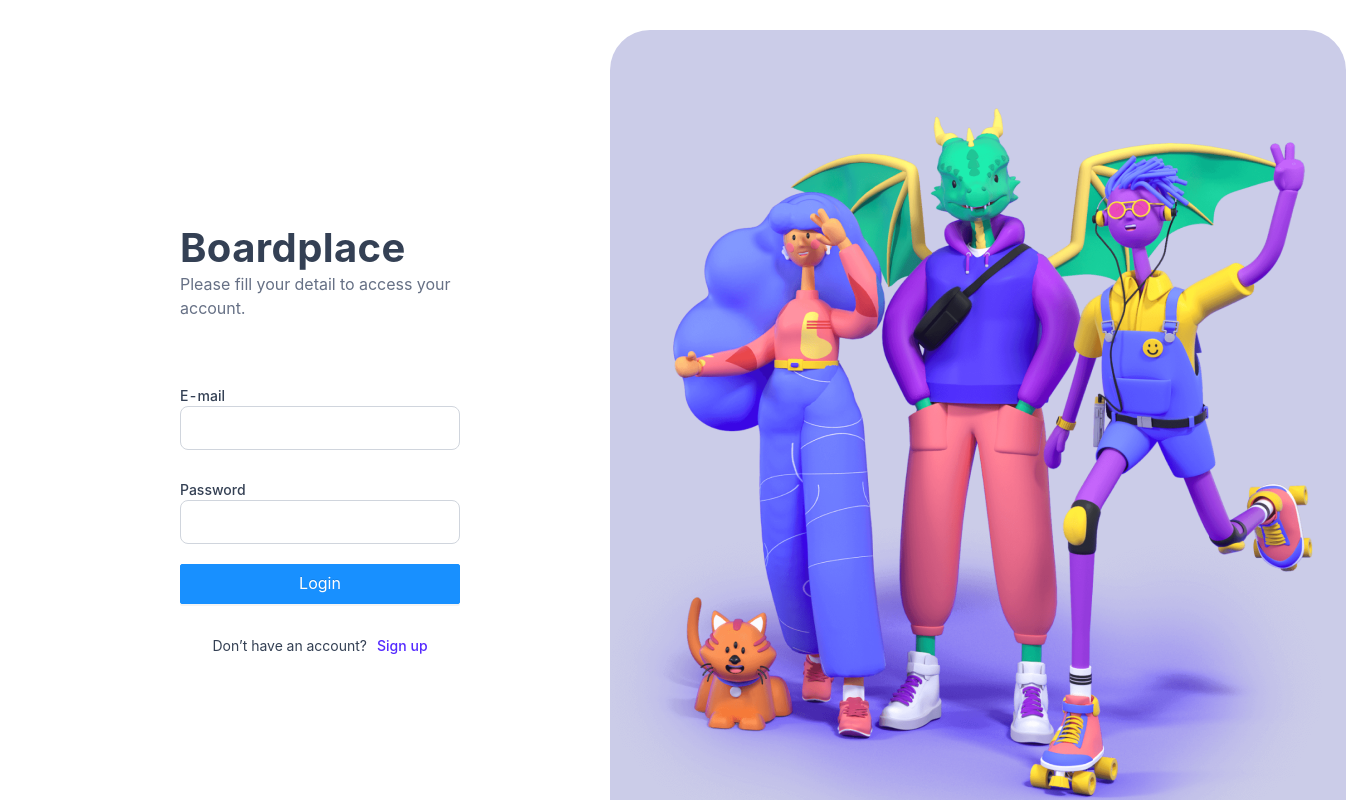
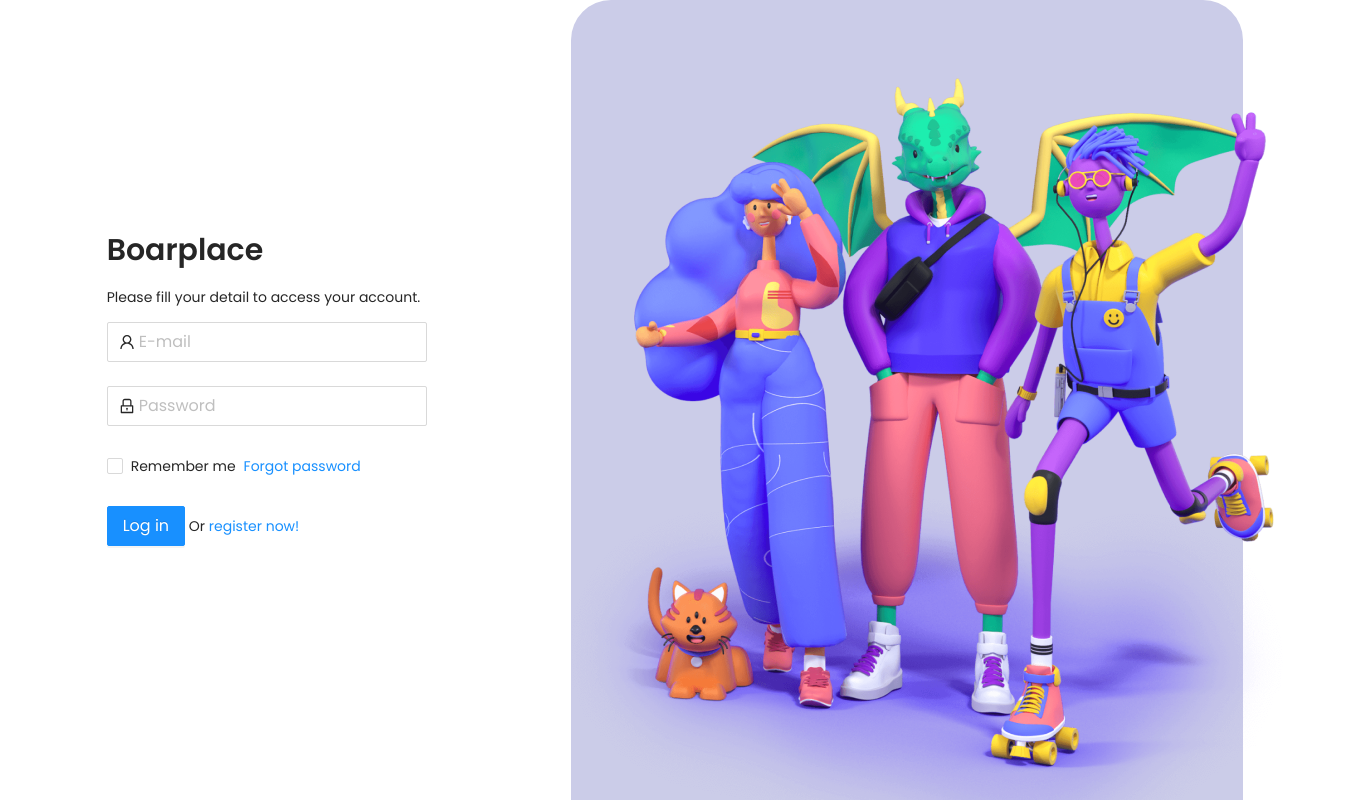
Before and after one commit to DudaLipinski/Boardplace, a React (Create React App) app: page /login in a window 1280 px wide. Shown: the top 800 px of the page, 1346 px wide, since content can reach past the window. Built offline with nearby package versions, Linux system fonts and the light colour scheme.

Commit message:
feat(components): update login and dashboard to use ant

```diff
--- a/package.json
+++ b/package.json
@@ -3,6 +3,7 @@
   "version": "0.1.0",
   "private": true,
   "dependencies": {
+    "@ant-design/icons": "^4.7.0",
     "@testing-library/jest-dom": "^5.16.5",
     "@testing-library/react": "^13.4.0",
     "@testing-library/user-event": "^13.5.0",
--- a/src/App.css
+++ b/src/App.css
@@ -1,39 +1,22 @@
-.App {
-  text-align: center;
+.trigger {
+  padding: 0 24px;
+  font-size: 18px;
+  line-height: 64px;
+  cursor: pointer;
+  transition: color 0.3s;
 }
 
-.App-logo {
-  height: 40vmin;
-  pointer-events: none;
+.trigger:hover {
+  color: #1890ff;
 }
 
-@media (prefers-reduced-motion: no-preference) {
-  .App-logo {
-    animation: App-logo-spin infinite 20s linear;
-  }
+.logo {
+  display: block;
+  margin: 0 auto;
+  width: 80%;
 }
 
-.App-header {
-  background-color: #282c34;
-  min-height: 100vh;
-  display: flex;
-  flex-direction: column;
-  align-items: center;
-  justify-content: center;
-  font-size: calc(10px + 2vmin);
-  color: white;
+.ant-layout.ant-layout-has-sider {
+  flex-direction: row;
+  height: 100vh;
 }
-
-.App-link {
-  color: #61dafb;
-}
-
-@keyframes App-logo-spin {
-  from {
-    transform: rotate(0deg);
-  }
-
-  to {
-    transform: rotate(360deg);
-  }
-}
--- a/src/AppRoutes.jsx
+++ b/src/AppRoutes.jsx
@@ -1,21 +1,38 @@
-import { Routes, Route } from "react-router-dom"
-import { Login } from "./pages/Login/Login"
-import { CreateAccount } from "./pages/CreateAccount/CreateAccount"
-import { Dashboard } from "./pages/Dashboard/Dashboard"
-import { Profile } from "./pages/Profile"
-import { FirstPlayer } from "./pages/FirstPlayer/FirstPlayer"
+import { Routes, Route } from 'react-router-dom'
+import { Login } from './pages/Login/Login'
+import { CreateAccount } from './pages/CreateAccount/CreateAccount'
+import { Dashboard } from './pages/Dashboard/Dashboard'
+import { Profile } from './pages/Profile'
+import { FirstPlayer } from './pages/FirstPlayer/FirstPlayer'
+import { useSelector } from 'react-redux'
+import { selectors as userSelectors } from './state/user'
+import { MenuLayoutWrapper } from './components/MenuLayoutWrapper/MenuLayoutWrapper'
 
-const appRoutes = () => {
-  return (
-    <Routes>
-      <Route path="/" exact element={<Login />} />
-      <Route path="/login" element={<Login />} />
-      <Route path="/create-account" element={<CreateAccount />} />
-      <Route path="/dashboard" element={<Dashboard />} />
-      <Route path="/profile" element={<Profile />} />
-      <Route path="/first-player" element={<FirstPlayer />} />
-    </Routes>
+const AppRoutes = () => {
+  const isLoggedIn = useSelector(userSelectors.getIsLoggedIn)
+
+  return isLoggedIn ? (
+    // <AuthenticatedRoutes></AuthenticatedRoutes>
+
+    <MenuLayoutWrapper>
+      <Routes>
+        {/* logged in */}
+        <Route path="/profile" element={<Profile />} />
+        <Route path="/first-player" element={<FirstPlayer />} />
+        <Route path="*" element={<Dashboard />} />
+      </Routes>
+    </MenuLayoutWrapper>
+  ) : (
+    // <UnauthenticatedRoutes></UnauthenticatedRoutes>
+    <div>
+      <Routes>
+        {/* logget out */}
+        <Route path="/login" element={<Login />} />
+        <Route path="/create-account" element={<CreateAccount />} />
+        <Route path="*" element={<Login />} />
+      </Routes>
+    </div>
   )
 }
 
-export default appRoutes
+export default AppRoutes
--- /dev/null
+++ b/src/components/MenuLayoutWrapper/MenuLayoutWrapper.jsx
@@ -0,0 +1,117 @@
+import React, { useState, createElement } from 'react'
+
+import { useNavigate } from 'react-router-dom'
+// import { useSelector } from 'react-redux'
+// import { selectors as userSelectors } from '../../state/user'
+import { useDispatch } from 'react-redux'
+import { actions as userActions } from '../../state/user'
+
+import * as Styled from './MenuLayoutWrapper.styles'
+import character from '../../assets/character_2.png'
+
+import {
+  HomeOutlined,
+  TrophyOutlined,
+  UserOutlined,
+  MenuUnfoldOutlined,
+  MenuFoldOutlined,
+  LogoutOutlined,
+} from '@ant-design/icons'
+import { Button, Layout, Menu as SidebarMenu, Switch } from 'antd'
+const { Header, Sider, Content } = Layout
+
+const getItem = (label, key, icon, children, type) => {
+  return {
+    key,
+    icon,
+    children,
+    label,
+    type,
+  }
+}
+const items = [
+  getItem('Home', 'home', <HomeOutlined />),
+  getItem('Matches', 'matches', <TrophyOutlined />),
+  getItem('Profile', 'profile', <UserOutlined />),
+]
+
+export const MenuLayoutWrapper = ({ children }) => {
+  const dispatch = useDispatch()
+  const navigate = useNavigate()
+
+  const [collapsed, setCollapsed] = useState(false)
+
+  const [theme, setTheme] = useState('light')
+  const [current, setCurrent] = useState('1')
+  const changeTheme = (value) => {
+    setTheme(value ? 'dark' : 'light')
+  }
+  const onClick = (e) => {
+    console.log('click ', e)
+    setCurrent(e.key)
+  }
+
+  const doLogout = () => {
+    dispatch(userActions.removeUser())
+    navigate('/login')
+  }
+
+  return (
+    <Layout
+      style={{
+        height: '100vh',
+      }}
+    >
+      <Sider
+        trigger={true}
+        collapsible
+        collapsed={collapsed}
+        theme={theme}
+        style={{ padding: '30px 0' }}
+      >
+        <img className="logo" src={character} alt="" />
+        <SidebarMenu
+          theme={theme}
+          onClick={onClick}
+          selectedKeys={[current]}
+          mode="inline"
+          items={items}
+        />
+      </Sider>
+      <Layout className="site-layout">
+        <Header
+          className="site-layout-background"
+          style={{ padding: 0, background: 'white' }}
+        >
+          <Styled.HeaderWrapper>
+            {createElement(collapsed ? MenuUnfoldOutlined : MenuFoldOutlined, {
+              className: 'trigger',
+              onClick: () => setCollapsed(!collapsed),
+            })}
+            <div>
+              <Switch
+                checked={theme === 'dark'}
+                onChange={changeTheme}
+                checkedChildren="Dark"
+                unCheckedChildren="Light"
+              />
+              <Styled.Logout onClick={doLogout} shape="round" size="small">
+                Logout
+              </Styled.Logout>
+            </div>
+          </Styled.HeaderWrapper>
+        </Header>
+        <Content
+          className="site-layout-background"
+          style={{
+            margin: '24px 16px',
+            padding: 24,
+            minHeight: 280,
+          }}
+        >
+          {children}
+        </Content>
+      </Layout>
+    </Layout>
+  )
+}
--- /dev/null
+++ b/src/components/MenuLayoutWrapper/MenuLayoutWrapper.styles.js
@@ -0,0 +1,19 @@
+import styled from 'styled-components'
+import { Button as AntButton } from 'antd'
+
+export const Logout = styled(AntButton)`
+  margin: 0 20px;
+  padding: 0 15px;
+
+  span {
+    font-size: 13px;
+  }
+`
+
+export const HeaderWrapper = styled.div`
+  display: flex;
+  flex-direction: row;
+  align-content: center;
+  align-items: center;
+  justify-content: space-between;
+`
--- a/src/index.css
+++ b/src/index.css
@@ -1,7 +1,7 @@
 body {
   margin: 0;
-  font-family: 'Inter', sans-serif;
-  font-family: 'Poppins', sans-serif;
+  font-family: 'Inter', sans-serif !important;
+  font-family: 'Poppins', sans-serif !important;
   -webkit-font-smoothing: antialiased;
   -moz-osx-font-smoothing: grayscale;
 }
--- a/src/pages/Login/Login.jsx
+++ b/src/pages/Login/Login.jsx
@@ -1,73 +1,124 @@
-import React from "react"
-import { useNavigate } from "react-router-dom"
-import * as Styled from "./Login.styles"
-import { authUser } from "../../services"
-import { useDispatch } from "react-redux"
-import { actions as userActions } from "../../state/user"
-import illustration from "../../assets/loginIllustration.png"
+import React from 'react'
+import { authUser } from '../../services'
+
+import { useNavigate } from 'react-router-dom'
+import { useDispatch } from 'react-redux'
+import { actions as userActions } from '../../state/user'
+
+import * as Styled from './Login.styles'
+import { Link } from 'react-router-dom'
+import { Col, Row, Typography, Button, Checkbox, Form, Input } from 'antd'
+import { LockOutlined, UserOutlined } from '@ant-design/icons'
+import illustration from '../../assets/loginIllustration.png'
+
+const { Title, Paragraph } = Typography
 
 export const Login = () => {
   const dispatch = useDispatch()
   const navigate = useNavigate()
 
-  const doLogin = (event) => {
-    event.preventDefault()
-
-    const formData = new FormData(event.target)
-    const login = {}
-
-    for (const [key, value] of formData.entries()) {
-      login[key] = value
+  const onFinishFailed = (errorInfo) => {
+    alert('Failed:', errorInfo)
   }
 
-    authUser(login)
+  const doLogin = (userData) => {
+    authUser(userData)
       .then((user) => {
         dispatch(userActions.removeUser())
         dispatch(userActions.addUser(user))
       })
       .catch((error) => alert(error.message))
 
-    navigate("/dashboard")
+    navigate('/dashboard')
   }
 
   return (
     <>
       <Styled.Wrapper>
-        <Styled.Container>
+        <Row style={{ height: 'inherit' }}>
+          <Col xs={24} md={24} lg={10}>
             <Styled.WrapperForm>
-            <Styled.Title>Boardplace</Styled.Title>
-            <Styled.Description>
+              <div style={{ width: '60%' }}>
+                <Title level={2}>Boarplace</Title>
+                <Paragraph>
                   Please fill your detail to access your account.
-            </Styled.Description>
-            <Styled.Form onSubmit={doLogin}>
-              <Styled.Label htmlFor="email">E-mail</Styled.Label>
-              <Styled.Field
-                type="email"
+                </Paragraph>
+                <Form
+                  name="normal_login"
+                  className="login-form"
+                  initialValues={{
+                    remember: true,
+                  }}
+                  onFinishFailed={onFinishFailed}
+                  onFinish={doLogin}
+                >
+                  <Form.Item
                     name="email"
-                id="email"
-                required
-              ></Styled.Field>
-              <Styled.Label htmlFor="password">Password</Styled.Label>
-              <Styled.Field
+                    rules={[
+                      {
+                        required: true,
+                        message: 'Please input your e-mail!',
+                      },
+                    ]}
+                  >
+                    <Input
+                      size="large"
+                      prefix={<UserOutlined className="site-form-item-icon" />}
+                      placeholder="E-mail"
+                    />
+                  </Form.Item>
+                  <Form.Item
+                    name="password"
+                    rules={[
+                      {
+                        required: true,
+                        message: 'Please input your Password!',
+                      },
+                    ]}
+                  >
+                    <Input
+                      size="large"
+                      prefix={<LockOutlined className="site-form-item-icon" />}
                       type="password"
-                name="password"
-                id="password"
-                minength="8"
-                required
-              ></Styled.Field>
-              <Styled.Button size="large" type="primary">
-                Login
-              </Styled.Button>
-            </Styled.Form>
-            <Styled.SignUpText>
-              Don’t have an account?
-              <Styled.SignUp to="/create-account">Sign up</Styled.SignUp>
-            </Styled.SignUpText>
+                      placeholder="Password"
+                    />
+                  </Form.Item>
+                  <Form.Item>
+                    <Form.Item noStyle>
+                      <Checkbox>Remember me</Checkbox>
+                    </Form.Item>
+
+                    <Link className="login-form-forgot" to="">
+                      Forgot password
+                    </Link>
+                  </Form.Item>
+
+                  <Form.Item>
+                    <Button
+                      size="large"
+                      type="primary"
+                      htmlType="submit"
+                      className="login-form-button"
+                    >
+                      Log in
+                    </Button>{' '}
+                    Or <Link to="">register now!</Link>
+                  </Form.Item>
+                </Form>
+              </div>
             </Styled.WrapperForm>
+          </Col>
+          <Col
+            xs={24}
+            md={24}
+            lg={14}
+            style={{ display: 'flex', alignItems: 'center' }}
+          >
             <Styled.WrapperIllustration>
               <Styled.Illustration src={illustration} alt="" />
             </Styled.WrapperIllustration>
-        </Styled.Container>
+          </Col>
+        </Row>
       </Styled.Wrapper>
     </>
   )
--- a/src/pages/Login/Login.styles.js
+++ b/src/pages/Login/Login.styles.js
@@ -1,112 +1,28 @@
-import styled from "styled-components"
-import { Button as AntButton } from "antd"
-import { Link } from "react-router-dom"
-
-export const Wrapper = styled.main`
-  height: 100vh;
-  height: -webkit-fill-available;
-  height: fill-available;
-`
-
-export const Container = styled.div`
-  display: flex;
-  flex-direction: row;
-  align-content: center;
-  justify-content: space-between;
-  align-items: center;
-  flex: 1 1;
-
-  padding: 0 30px;
-`
-
-export const WrapperForm = styled.div`
-  flex: 1;
-  padding: 0 150px;
-  margin: auto;
-`
-
-export const Title = styled.h1`
-  margin-bottom: 0;
-  font-style: normal;
-  font-weight: 700;
-  font-size: 40px;
-
-  line-height: 48px;
-  letter-spacing: 0.01em;
-  text-transform: capitalize;
-  color: #344054;
-`
-
-export const Description = styled.p`
-  margin-bottom: 36px;
-
-  font-style: normal;
-  font-weight: 400;
-  font-size: 16px;
-  line-height: 24px;
-  color: #667085;
-`
-
-export const Form = styled.form`
-  display: flex;
-  flex-direction: column;
-  align-items: flex-start;
-`
-
-export const Label = styled.label`
-  margin-top: 30px;
-
-  font-style: normal;
-  font-weight: 500;
-  font-size: 14px;
-  line-height: 20px;
-  color: #344054;
-`
-
-export const Field = styled.input`
-  border: 1px solid #d0d5dd;
-  border-radius: 8px;
-
-  width: -webkit-fill-available;
-  width: fill-available;
-  height: 44px;
-
-  padding: 0 30px;
-`
+import styled from 'styled-components'
+import { Button as AntButton } from 'antd'
 
 export const Button = styled(AntButton)`
   margin-top: 20px;
   width: 100%;
 `
 
-export const SignUpText = styled.p`
-  margin-top: 30px;
-
-  font-style: normal;
-  font-weight: 400;
-  font-size: 14px;
-  line-height: 24px;
-  text-align: center;
-  color: #344054;
+export const Wrapper = styled.main`
+  height: -webkit-fill-available;
+  height: fill-available;
+  height: 100vh;
 `
 
-export const SignUp = styled(Link)`
-  padding-left: 10px;
-
-  font-style: normal;
-  font-weight: 500;
-  text-decoration: none;
-  color: #5429ff;
-
-  :hover {
-    color: #451fdb;
-    transition: 0.2s;
-  }
+export const WrapperForm = styled.div`
+  height: 100vh;
+  display: flex;
+  flex-direction: column;
+  justify-content: center;
+  align-items: center;
 `
 
 export const WrapperIllustration = styled.div`
-  flex: 2;
-  margin-top: 30px;
+  width: 90%;
+  margin: 0 auto;
   background-color: #cbcce8;
   border-radius: 40px;
 `
```
Also changed, not shown: src/App.js (+6 -6 lines), src/pages/Dashboard/Dashboard.jsx (+6 -22 lines). Lines whose indentation alone changed are shown as unchanged.
